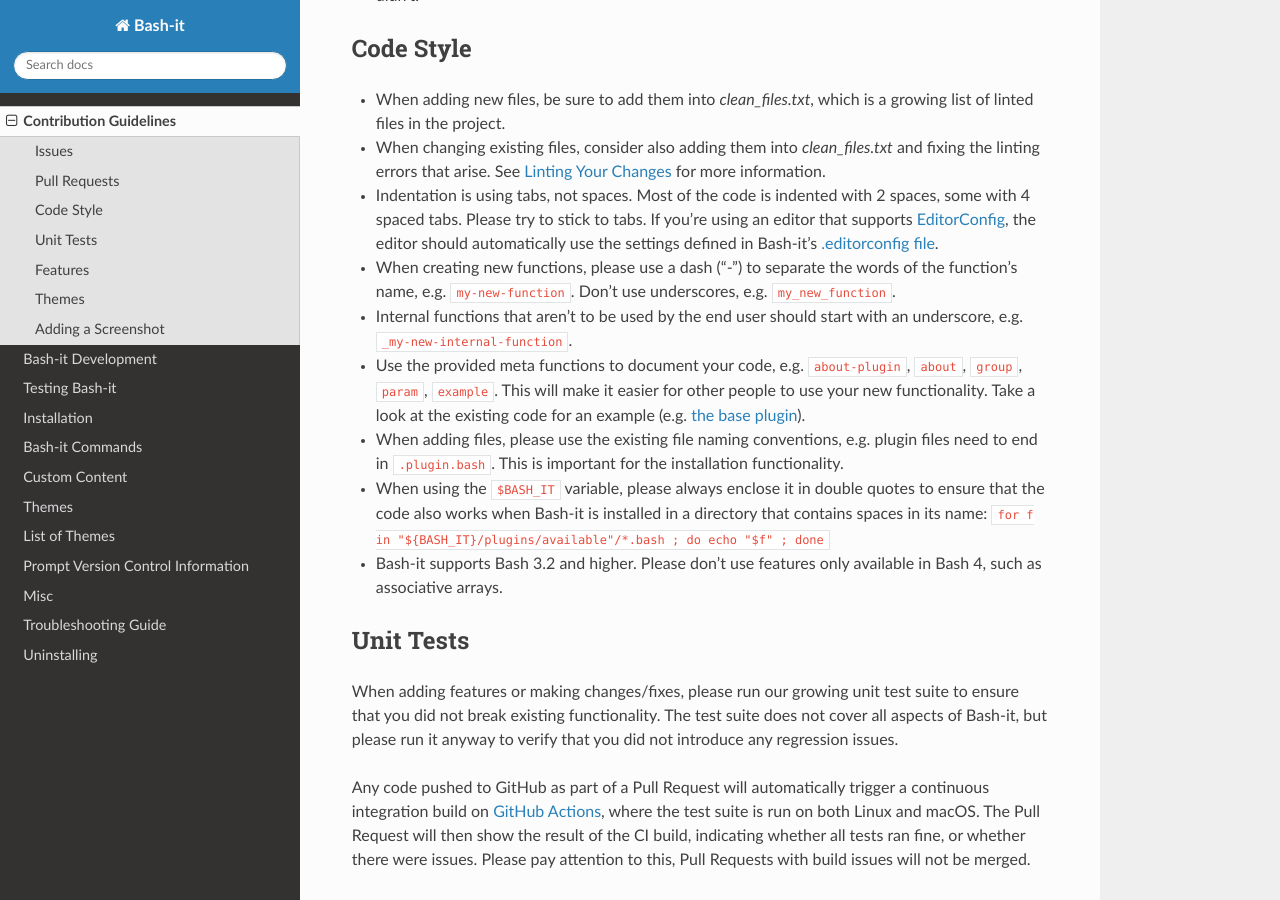
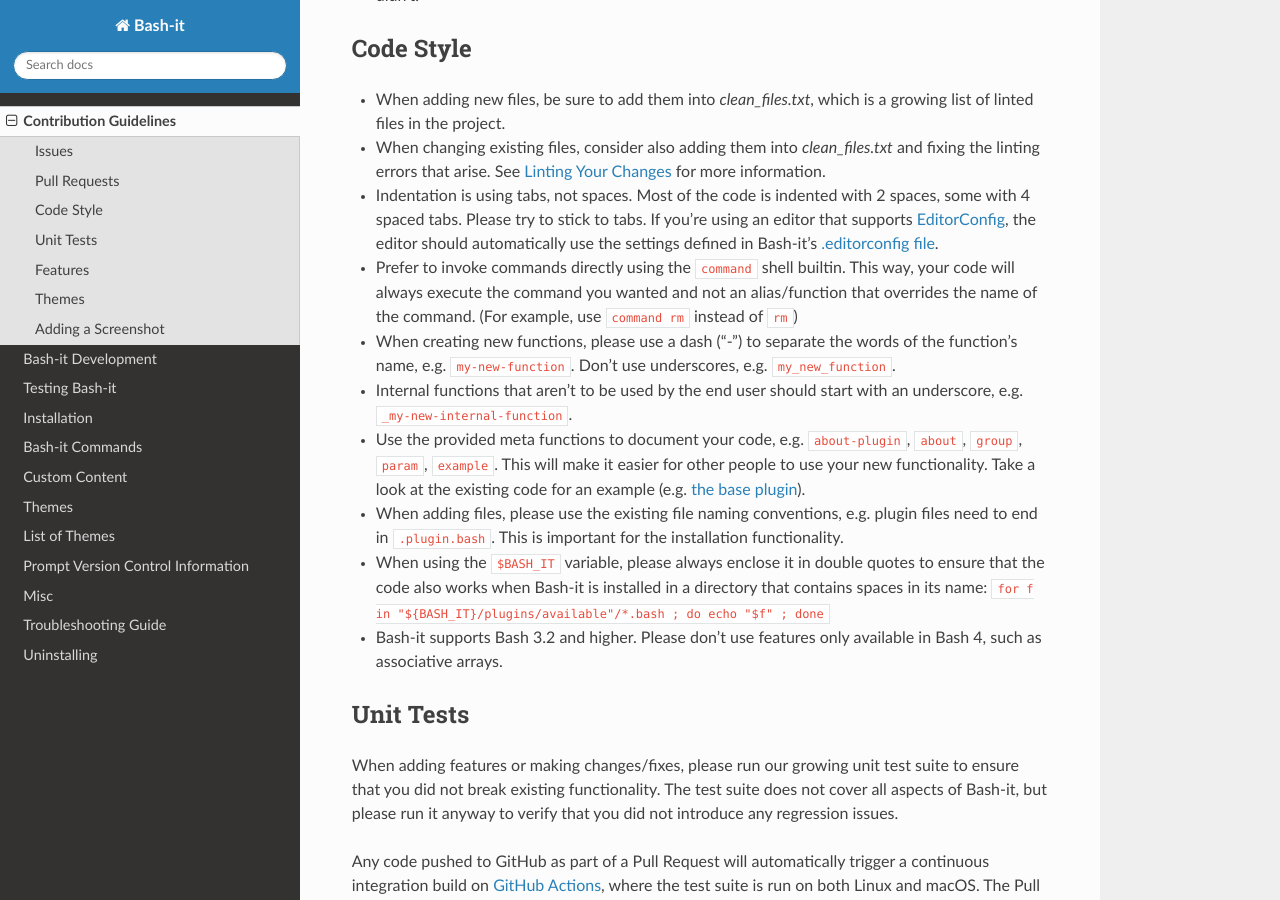
Before and after one commit to Bash-it/bash-it, a Sphinx documentation site: the page built from docs/contributing.rst, in a window 1280 px wide and 900 px high, scrolled down 891 px. Built offline with Sphinx 7.4.7 and the Read the Docs theme 2.0.0, drawn with Linux system fonts in a browser that asks for light colours.

Commit message:
docs: contributing: Add section about invoking with command builtin

```diff
--- a/docs/contributing.rst
+++ b/docs/contributing.rst
@@ -42,6 +42,8 @@
 * When changing existing files, consider also adding them into `clean_files.txt` and fixing the linting errors that arise. See :ref:`linting_your_changes` for more information.
 * Indentation is using tabs, not spaces. Most of the code is indented with 2 spaces, some with 4 spaced tabs. Please try to stick to tabs.
   If you're using an editor that supports `EditorConfig <http://EditorConfig.org>`_\ , the editor should automatically use the settings defined in Bash-it's `.editorconfig file <.editorconfig>`_.
+* Prefer to invoke commands directly using the ``command`` shell builtin. This way, your code
+  will always execute the command you wanted and not an alias/function that overrides the name of the command. (For example, use ``command rm`` instead of ``rm``)
 * When creating new functions, please use a dash ("-") to separate the words of the function's name, e.g. ``my-new-function``.
   Don't use underscores, e.g. ``my_new_function``.
 * Internal functions that aren't to be used by the end user should start with an underscore, e.g. ``_my-new-internal-function``.
```
